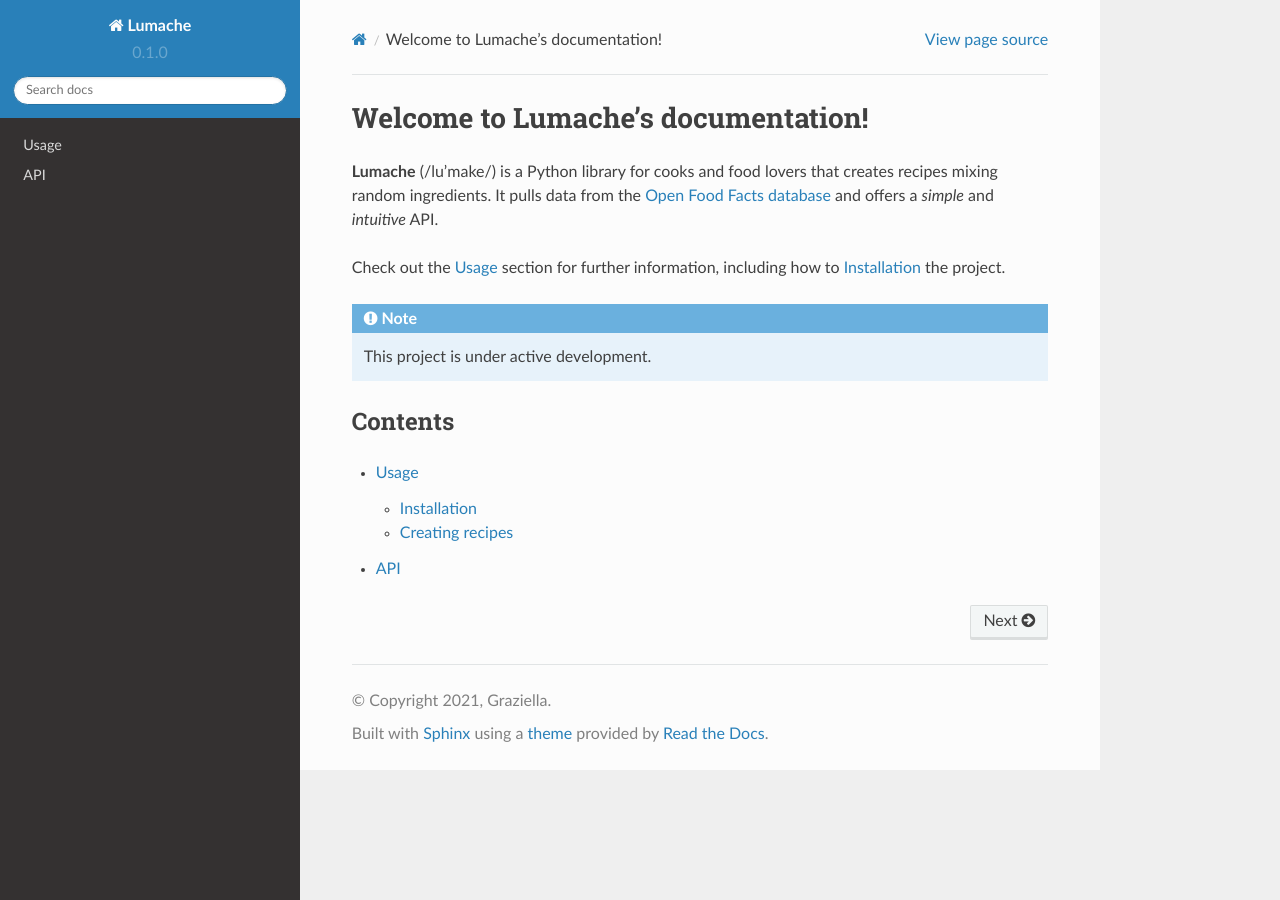
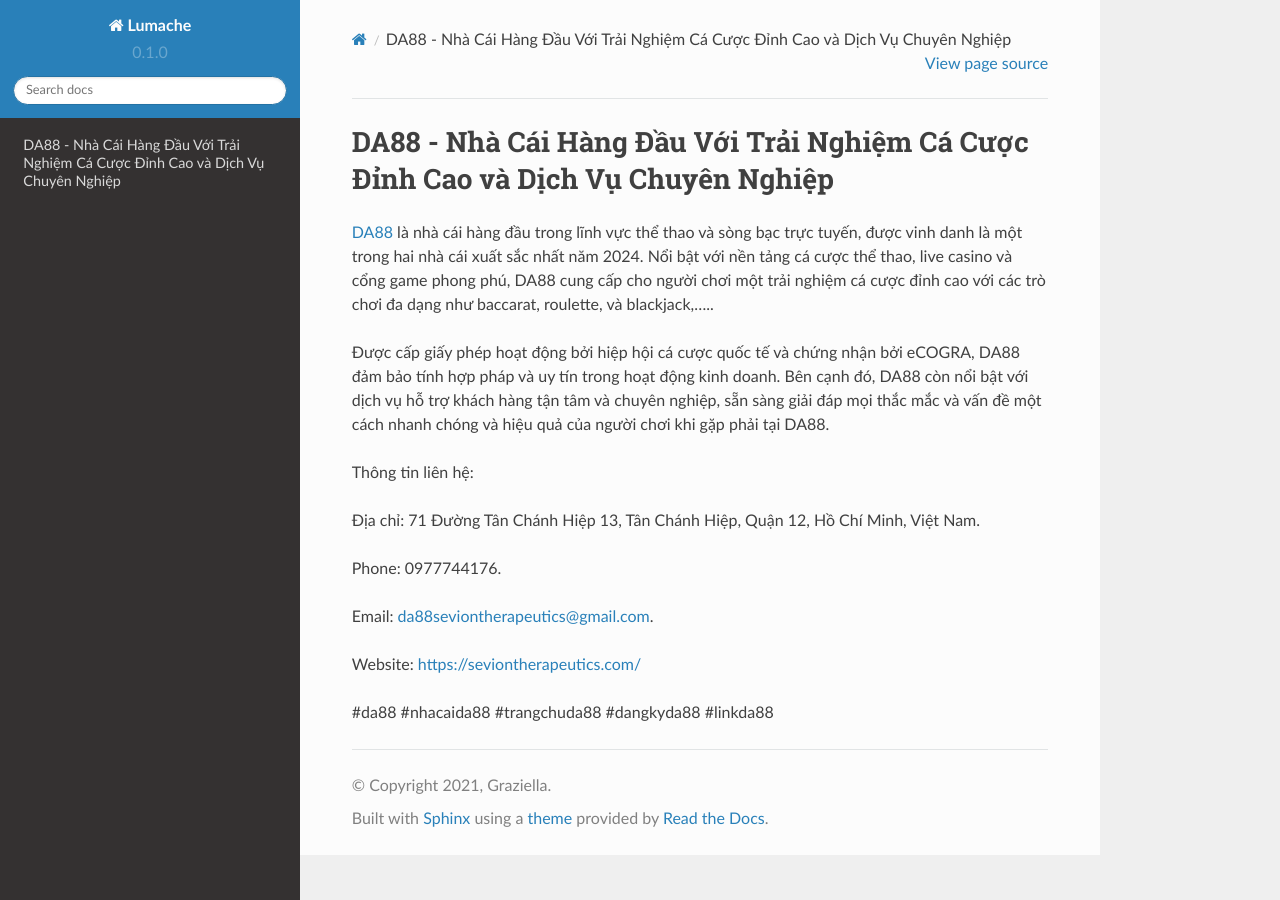
Before and after one commit to vqtranquocthuan424/da88seviontherapeuticscom, a Sphinx documentation site: the page built from docs/source/index.rst, in a window 1280 px wide. Built offline with Sphinx 7.4.7 and the Read the Docs theme 2.0.0, drawn with Linux system fonts in a browser that asks for light colours.

Commit message:
Update index.rst

```diff
--- a/docs/source/index.rst
+++ b/docs/source/index.rst
@@ -1,22 +1,18 @@
-Welcome to Lumache's documentation!
+DA88 - Nhà Cái Hàng Đầu Với Trải Nghiệm Cá Cược Đỉnh Cao và Dịch Vụ Chuyên Nghiệp
 ===================================
 
-**Lumache** (/lu'make/) is a Python library for cooks and food lovers
-that creates recipes mixing random ingredients.
-It pulls data from the `Open Food Facts database <https://world.openfoodfacts.org/>`_
-and offers a *simple* and *intuitive* API.
+`DA88 <https://seviontherapeutics.com/>`_ là nhà cái hàng đầu trong lĩnh vực thể thao và sòng bạc trực tuyến, được vinh danh là một trong hai nhà cái xuất sắc nhất năm 2024. Nổi bật với nền tảng cá cược thể thao, live casino và cổng game phong phú, DA88 cung cấp cho người chơi một trải nghiệm cá cược đỉnh cao với các trò chơi đa dạng như baccarat, roulette, và blackjack,.....
 
-Check out the :doc:`usage` section for further information, including
-how to :ref:`installation` the project.
+Được cấp giấy phép hoạt động bởi hiệp hội cá cược quốc tế và chứng nhận bởi eCOGRA, DA88 đảm bảo tính hợp pháp và uy tín trong hoạt động kinh doanh. Bên cạnh đó, DA88 còn nổi bật với dịch vụ hỗ trợ khách hàng tận tâm và chuyên nghiệp, sẵn sàng giải đáp mọi thắc mắc và vấn đề một cách nhanh chóng và hiệu quả của người chơi khi gặp phải tại DA88.
 
-.. note::
+Thông tin liên hệ:
 
-   This project is under active development.
+Địa chỉ: 71 Đường Tân Chánh Hiệp 13, Tân Chánh Hiệp, Quận 12, Hồ Chí Minh, Việt Nam.
 
-Contents
---------
+Phone: 0977744176.
 
-.. toctree::
+Email: da88seviontherapeutics@gmail.com.
 
-   usage
-   api
+Website: https://seviontherapeutics.com/
+
+#da88 #nhacaida88 #trangchuda88 #dangkyda88 #linkda88
```
